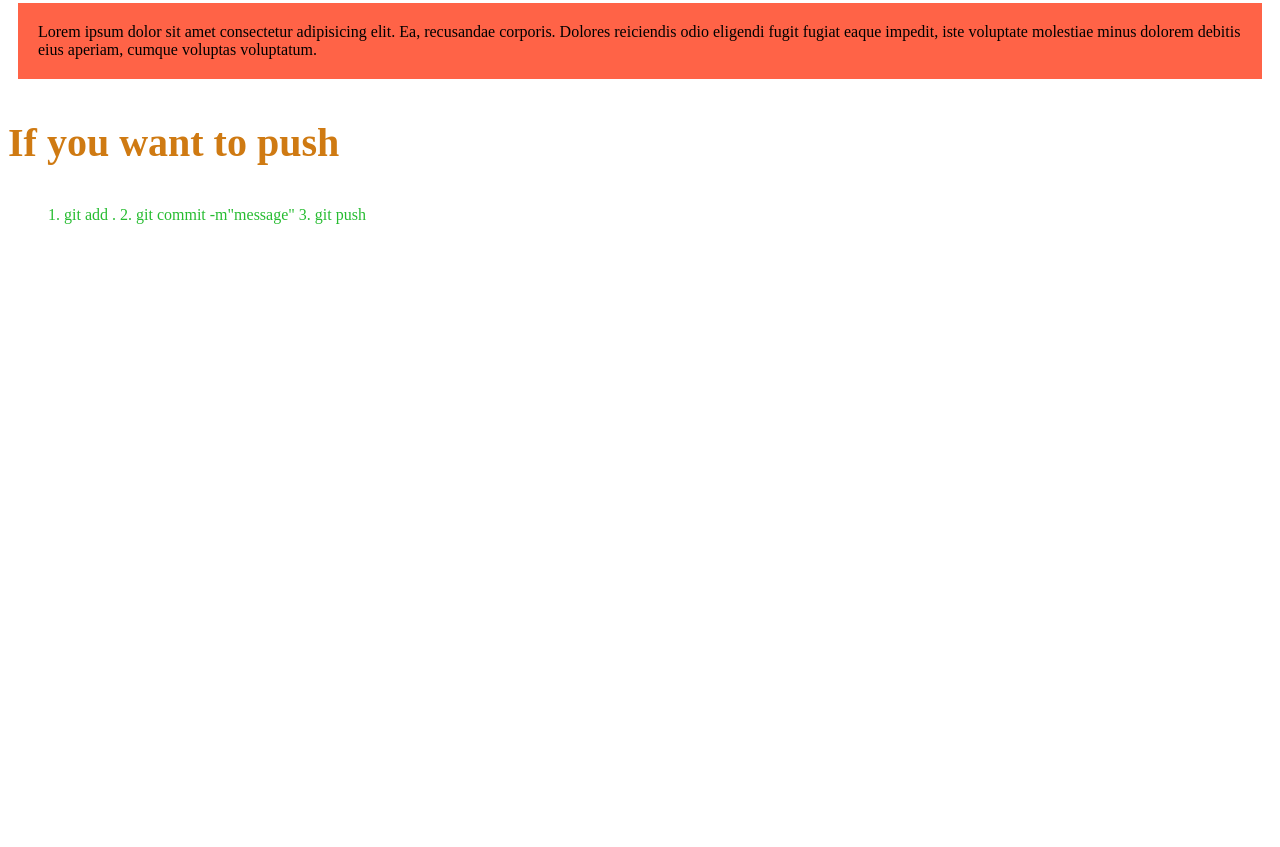
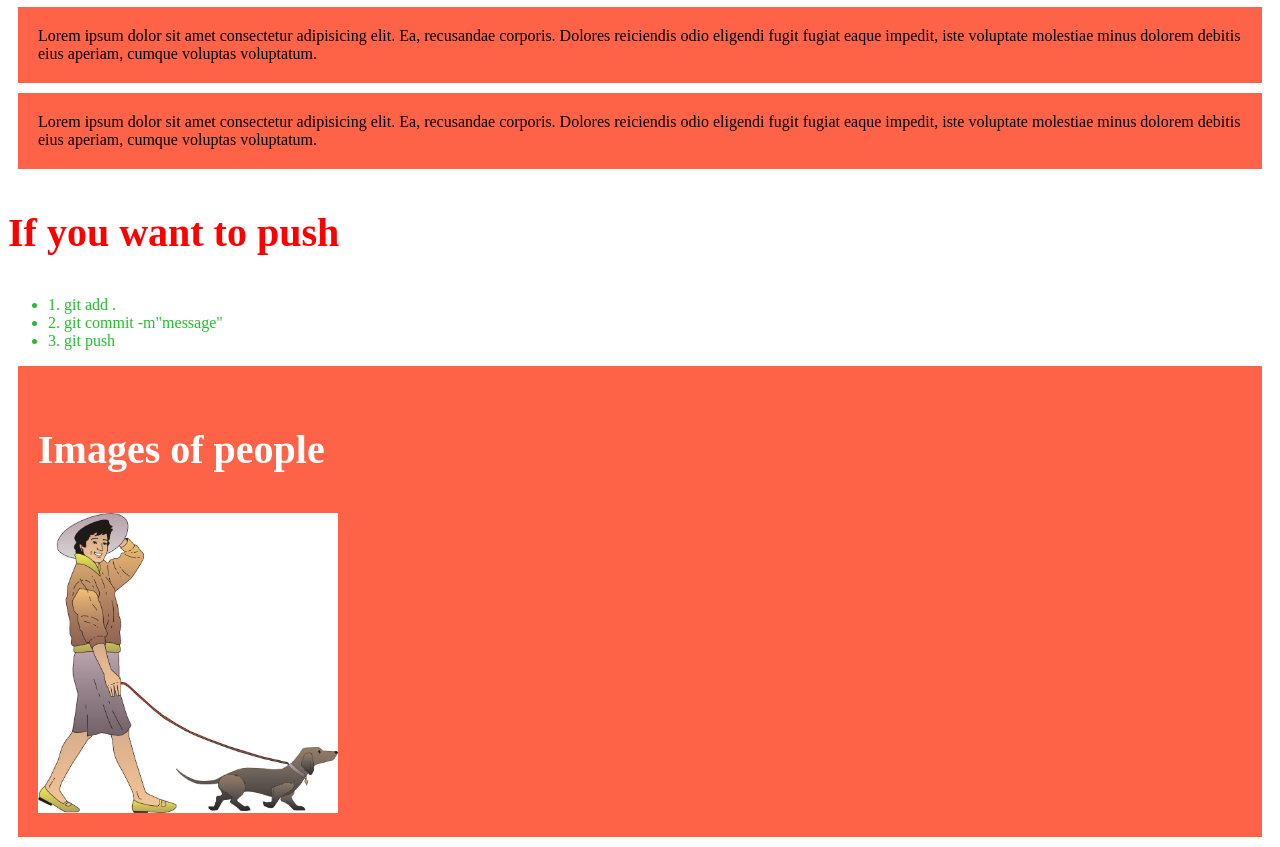
Before and after one commit to sami5671/first-project, a plain HTML site: page index.html in a window 1280 px wide. Shown: the part 442-1289 px from the top of the page. Before the commit the page ends 800 px from the top, so only its background shows below. Drawn offline with Linux system fonts and the light colour scheme.

Commit message:
last updated

```diff
--- a/blog/blog.css
+++ b/blog/blog.css
@@ -11,10 +11,18 @@ div {
 }
 h3 {
   border: 10px;
-  color: rgb(207, 122, 18);
+  color: rgb(255, 255, 255);
   font-size: 40px;
 }
 li {
   color: rgb(38, 188, 48);
-  display: inline;
+  /* display: inline; */
 }
+
+img {
+  height: 300px;
+  width: 300px;
+}
+.heading {
+  color: red;
+}
--- a/index.html
+++ b/index.html
@@ -49,12 +49,15 @@
     </div>
 
 
-    <h3>If you want to push </h2>
+    <h3 class="heading">If you want to push </h2>
         <ul>
             <li>1. git add .</li>
             <li>2. git commit -m"message"</li>
             <li>3. git push </li>
         </ul>
-
+  <div>
+    <h3>Images of people</h3>
+    <img src="images/people.jpeg" alt="people_image">
+  </div>
   </body>
 </html>
```
Also changed, not shown: images/people.jpeg (added).
